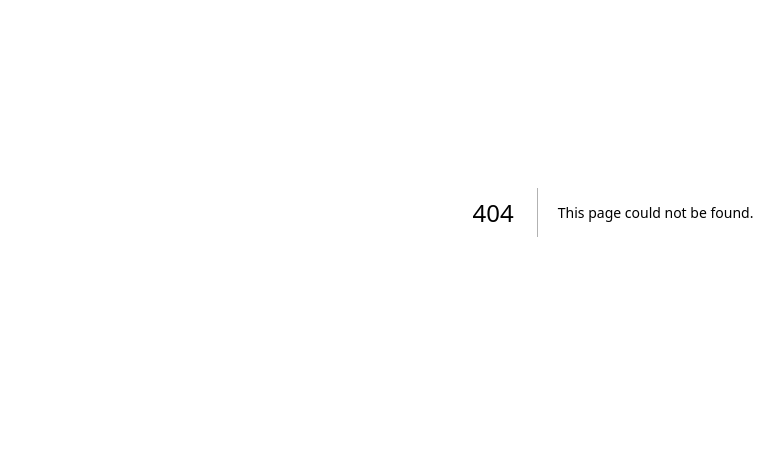
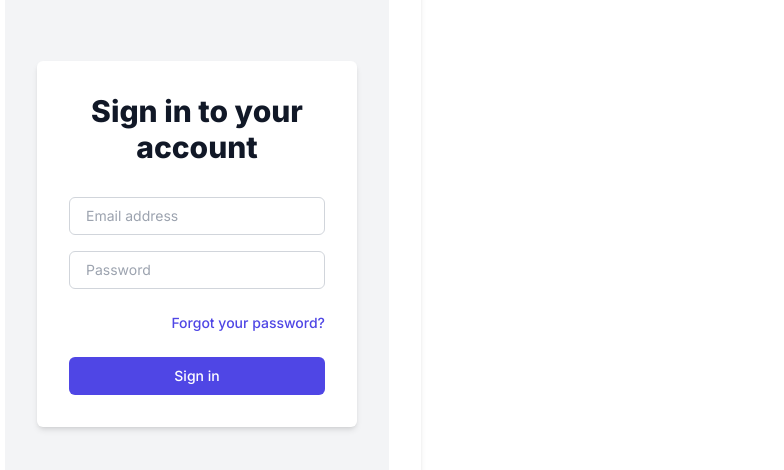
Before and after one commit to PAIIIIN/nextShop, a Next.js app: page /register in a window 1280 px wide. Before the commit this address had no page. Shown: the part 188-658 px from the top of the page, without its empty margins (27-811 px from the left). Built offline with nearby package versions, Linux system fonts and the light colour scheme.

Commit message:
added styles with tailwind

```diff
--- a/app/components/Cart.tsx
+++ b/app/components/Cart.tsx
@@ -1,15 +1,11 @@
-import { FC, useState } from "react";
-// Redux
-import { useSelector } from "react-redux/es/hooks/useSelector";
+import { FC } from "react";
+import { useSelector } from "react-redux";
 import { RootState } from "../store/store";
 import { actions as cartItemAction } from "../store/cart/cart.slice";
 import { useDispatch } from "react-redux";
 import { actions as handleCloseAction } from "../store/cart/togleHandler.slice";
-//interface
 import { IProducts } from "../interface/data.interface";
-// next Image
 import Image from "next/image";
-// react icons
 import { BsTrash } from "react-icons/bs";
 import { FaArrowRight } from "react-icons/fa";
 import { AiFillCloseCircle } from "react-icons/ai";
@@ -28,50 +24,62 @@ export const Cart: FC = () => {
 
   return (
     <div
-      className={`w-full bg-white fixed top-0 h-full
-    md:w-[35vw] xl:max-w-[30vw] transition-all duration-300 z-20 px-4 lg:px-[35px] shadow-2xl overflow-scroll ${
+      className={`w-full bg-white fixed top-0 h-full md:w-[35vw] xl:max-w-[30vw] transition-all duration-300 z-20 px-4 lg:px-[35px] shadow-2xl overflow-scroll ${
         isOpen ? "right-0" : "-right-full"
       }`}>
       <button
         className="flex justify-end w-full"
         onClick={() => dispatch(handleCloseAction.closeHandler())}>
-        <FaArrowRight />
+        <FaArrowRight className="text-4xl text-gray-800 hover:text-blue-500 transition duration-300 cursor-pointer" />
       </button>
       {Items
         ? Items.map((product: IProducts) => {
             return (
-              <div className="flex items-center  w-full" key={product.id}>
+              <div
+                className="flex items-center w-full border-b border-gray-300 py-4"
+                key={product.id}>
+                <div className="w-24 h-24 relative rounded-full overflow-hidden">
                   <Image
                     alt="product image"
                     src={product.image}
                     width={100}
                     height={100}
+                    className="object-cover"
                   />
-                <div className="flex flex-col justify-between">
-                  <div className="flex justify-between">
-                    <h3>{product.title}</h3>
-                    <p>${product.price}</p>
+                </div>
+                <div className="flex flex-col ml-4">
+                  <div className="flex justify-between items-center">
+                    <h3 className="text-lg font-semibold text-gray-800">
+                      {product.title}
+                    </h3>
+                    <p className="text-lg text-gray-800">${product.price}</p>
+                    <div className="flex items-center space-x-2"></div>
+                  </div>
                   <div>
-                      <p>quantity: {product.quantity}</p>
+                    <div>
+                      <p className="text-lg text-gray-800">
+                        Quantity: {product.quantity}
+                      </p>
                       <button
                         onClick={() =>
                           dispatch(cartItemAction.increaseQuantity(product))
-                        }>
+                        }
+                        className="text-xl text-blue-500 hover:text-blue-800 transition duration-300">
                         +
                       </button>
                       <button
                         onClick={() =>
                           dispatch(cartItemAction.decreaseQuantity(product))
-                        }>
+                        }
+                        className="text-xl text-red-500 hover:text-red-800 transition duration-300">
                         -
                       </button>
                     </div>
-                  </div>
-                  <div>
                     <button
                       onClick={() =>
                         dispatch(cartItemAction.deleteFromCart(product))
-                      }>
+                      }
+                      className="text-xl text-red-500 hover:text-red-800 transition duration-300">
                       <AiFillCloseCircle />
                     </button>
                   </div>
@@ -80,11 +88,14 @@ export const Cart: FC = () => {
             );
           })
         : null}
-      <div>
+      <div className="mt-4">
         {totalPrice ? (
-          <div>
-            <p>total price: ${totalPrice.toFixed(2)}</p>
-            <button onClick={() => dispatch(cartItemAction.clearCart())}>
+          <div className="flex justify-between items-center">
+            <p className="text-lg font-semibold text-gray-800">Total Price:</p>
+            <p className="text-lg text-gray-800">${totalPrice.toFixed(2)}</p>
+            <button
+              onClick={() => dispatch(cartItemAction.clearCart())}
+              className="text-2xl text-red-500 hover:text-red-800 transition duration-300">
               <BsTrash />
             </button>
           </div>
--- a/app/components/Navbar.tsx
+++ b/app/components/Navbar.tsx
@@ -1,11 +1,8 @@
-import { FC, useState } from "react";
-// NEXT
+import { FC } from "react";
 import Link from "next/link";
-// React Icons
 import { BsCart3 } from "react-icons/bs";
 import { AiFillHome } from "react-icons/ai";
-// Redux
-import { useDispatch, useSelector } from "react-redux";
+import { Provider, useDispatch, useSelector } from "react-redux";
 import { actions } from "../store/cart/togleHandler.slice";
 import { RootState } from "../store/store";
 
@@ -13,17 +10,24 @@ export const Navbar: FC = () => {
   const isClose = useSelector((state: RootState) => state.toggleHandler);
   const isOpen = isClose;
   const dispatch = useDispatch();
+
   return (
-    <header className="className='bg-[#F5E6E0] fixed w-full z-10'">
-      <div className="container flex items-center justify-between mx-auto h-full">
-        <div>
+    <header className="bg-[#F5E6E0] fixed w-full z-10 shadow-md">
+      <div className="container mx-auto flex items-center justify-between h-16">
+        <div className="text-3xl">
           <Link href="/">
-            <AiFillHome />
+            <AiFillHome className="text-gray-800 cursor-pointer hover:text-blue-500 transition duration-300" />
           </Link>
         </div>
-        <div className="flex w-[200px] justify-between">
-          <Link href="/register">sign in</Link>
-          <button onClick={() => dispatch(actions.openHandler())}>
+        <div className="flex space-x-4">
+          <Link
+            href="/register"
+            className="text-lg text-gray-800 hover:text-blue-500 transition duration-300">
+            Sign In
+          </Link>
+          <button
+            onClick={() => dispatch(actions.openHandler())}
+            className="text-2xl text-gray-800 hover:text-blue-500 transition duration-300">
             <BsCart3 />
           </button>
         </div>
--- a/app/components/Products.tsx
+++ b/app/components/Products.tsx
@@ -4,15 +4,15 @@ import { useQuery, useQueryClient } from "react-query";
 import { IProducts } from "../interface/data.interface";
 import { FC } from "react";
 import { useDispatch } from "react-redux";
-//redux
 import { actions } from "../store/cart/cart.slice";
-//react-icons
 import { AiFillEye } from "react-icons/ai";
+import { AiOutlinePlus } from "react-icons/ai";
 
 export const Products: FC = () => {
   const queryClient = useQueryClient();
   const { data } = useQuery(["products"], getProducts);
   const dispatch = useDispatch();
+
   const handleAddToCart = (
     id: number,
     title: string,
@@ -22,12 +22,11 @@ export const Products: FC = () => {
   ) => {
     dispatch(actions.addToCart({ id, quantity, title, price, image }));
   };
+
   return (
-    <div className="">
+    <div className="container mx-auto mt-8 p-4">
       {data ? (
-        <div
-          className="grid grid-cols-1 md:grid-cols-2 lg:grid-cols-4 xl:grid-cols-5 gap-[30px]
-        max-w-sm mx-auto md:max-w-none md:mx-0">
+        <div className="grid grid-cols-1 sm:grid-cols-2 md:grid-cols-3 lg:grid-cols-4 xl:grid-cols-5 gap-4 max-w-screen-xl mx-auto">
           {data
             .filter(
               (product: IProducts) =>
@@ -37,19 +36,23 @@ export const Products: FC = () => {
             .map((product: IProducts) => {
               return (
                 <div
-                  className="flex justify-center items-center flex-col border-[1px] border-black"
-                  key={product.id}>
-                  <div className="flex justify-between ">
+                  key={product.id}
+                  className="bg-white border border-gray-200 rounded-lg p-4 shadow-md hover:shadow-lg transform hover:-translate-y-1 hover:scale-105 transition-transform duration-300 ease-in-out">
+                  <div className="relative h-40 w-40 mx-auto">
                     <Image
                       src={product.image}
                       alt="product image"
-                      width={120}
-                      height={100}
+                      layout="fill"
+                      objectFit="cover"
+                      className="rounded-md"
                     />
-                    <AiFillEye />
                   </div>
-                  <h2>{product.title}</h2>
-                  <p>${product.price}</p>
+                  <div className="mt-4 flex justify-between items-center">
+                    <h2 className="text-lg font-semibold text-gray-800">
+                      {product.title}
+                    </h2>
+                    <div className="flex items-center space-x-2">
+                      <AiFillEye className="text-gray-600 text-xl" />
                       <button
                         onClick={() =>
                           handleAddToCart(
@@ -59,15 +62,21 @@ export const Products: FC = () => {
                             1,
                             product.image
                           )
-                    }>
-                    Add to Cart
+                        }
+                        className="bg-blue-500 text-white px-3 py-1 rounded-lg">
+                        <AiOutlinePlus className="text-xl" />
                       </button>
+                    </div>
+                  </div>
+                  <p className="mt-2 text-gray-700">${product.price}</p>
                 </div>
               );
             })}
         </div>
       ) : (
-        <h1>Data Not Found</h1>
+        <h1 className="text-2xl font-semibold text-center mt-8">
+          Data Not Found
+        </h1>
       )}
     </div>
   );
--- /dev/null
+++ b/app/components/signIn.tsx
@@ -0,0 +1,90 @@
+"use client";
+
+import { FC, useState } from "react";
+
+const SignIn: FC = () => {
+  const [email, setEmail] = useState("");
+  const [password, setPassword] = useState("");
+
+  const handleSubmit = (e: React.FormEvent) => {
+    e.preventDefault();
+    // Add your sign-in logic here
+    console.log("Email:", email);
+    console.log("Password:", password);
+    // Reset the form fields
+    setEmail("");
+    setPassword("");
+  };
+
+  return (
+    <div className="min-h-screen flex items-center justify-center bg-gray-100 py-12 px-4 sm:px-6 lg:px-8">
+      <div className="max-w-md w-full bg-white p-8 rounded-md shadow-md">
+        <div>
+          <h2 className="text-3xl font-extrabold text-gray-900 text-center">
+            Sign in to your account
+          </h2>
+        </div>
+        <form className="mt-8 space-y-6" onSubmit={handleSubmit}>
+          <div className="space-y-4">
+            <div>
+              <label htmlFor="email-address" className="sr-only">
+                Email address
+              </label>
+              <input
+                id="email-address"
+                name="email"
+                type="email"
+                autoComplete="email"
+                required
+                className="block w-full px-4 py-2 border border-gray-300 rounded-md focus:outline-none focus:ring-indigo-500 focus:border-indigo-500 sm:text-sm"
+                placeholder="Email address"
+                value={email}
+                onChange={(e) => setEmail(e.target.value)}
+              />
+            </div>
+            <div>
+              <label htmlFor="password" className="sr-only">
+                Password
+              </label>
+              <input
+                id="password"
+                name="password"
+                type="password"
+                autoComplete="current-password"
+                required
+                className="block w-full px-4 py-2 border border-gray-300 rounded-md focus:outline-none focus:ring-indigo-500 focus:border-indigo-500 sm:text-sm"
+                placeholder="Password"
+                value={password}
+                onChange={(e) => setPassword(e.target.value)}
+              />
+            </div>
+          </div>
+
+          <div className="flex items-center justify-between">
+            <div className="flex items-center">
+              {/* You can add a "Remember me" checkbox here */}
+            </div>
+
+            <div className="text-sm">
+              <a
+                href="#"
+                className="font-medium text-indigo-600 hover:text-indigo-500">
+                Forgot your password?
+              </a>
+            </div>
+          </div>
+
+          <div>
+            <button
+              type="submit"
+              className="w-full py-2 px-4 border border-transparent text-sm font-medium rounded-md text-white bg-indigo-600 hover:bg-indigo-700 focus:outline-none focus:ring-2 focus:ring-offset-2 focus:ring-indigo-500">
+              Sign in
+            </button>
+          </div>
+        </form>
+      </div>
+    </div>
+  );
+};
+
+export default SignIn;
--- a/app/layout.tsx
+++ b/app/layout.tsx
@@ -1,6 +1,7 @@
 import "./globals.css";
 import type { Metadata } from "next";
 import { Inter } from "next/font/google";
+import Layout from "./layout/Layout";
 
 const inter = Inter({ subsets: ["latin"] });
 
--- /dev/null
+++ b/app/register/page.tsx
@@ -0,0 +1,11 @@
+import SignIn from "@/app/components/signIn";
+
+const SignInPage = () => {
+  return (
+    <div className="max-w-md w-full bg-white p-8 rounded-md shadow-md">
+      <SignIn />
+    </div>
+  );
+};
+
+export default SignInPage;
```
Lines whose indentation alone changed are shown as unchanged.
